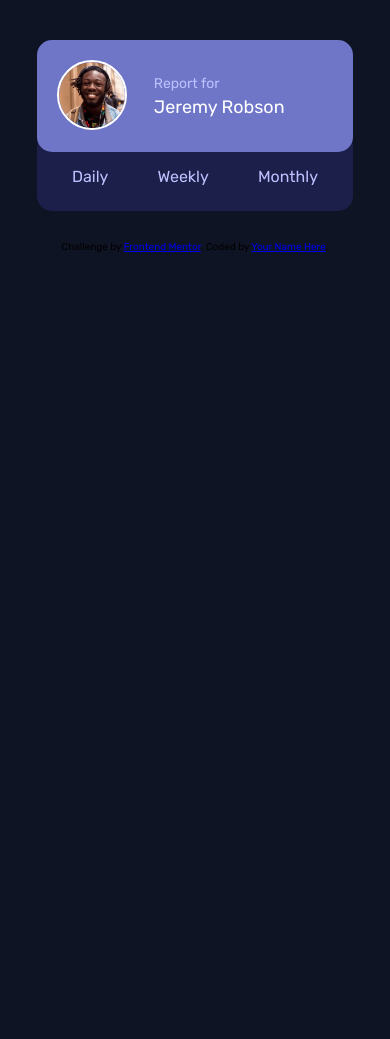
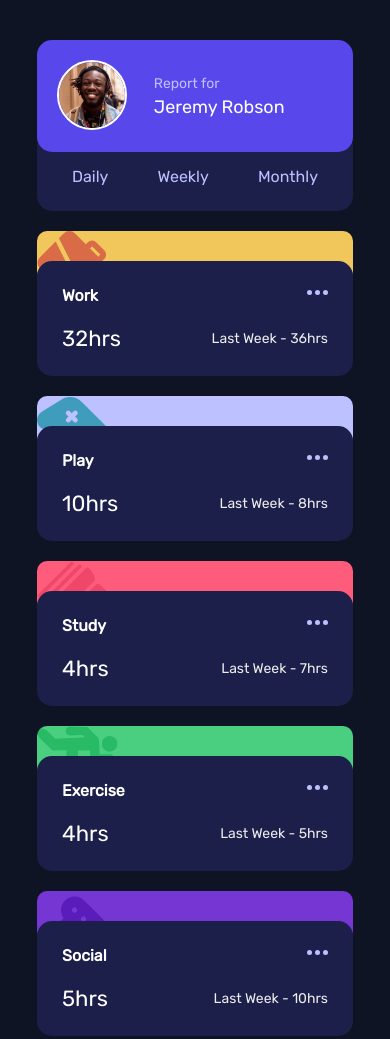
Before and after one commit to AlanF20/time-tracking, a website with bundled scripts: page index.html in a window 390 px wide. Shown: the top 1039 px of the page. Before the commit the page ends 844 px from the top, so only its background shows below. Built offline with nearby package versions, Linux system fonts and the light colour scheme.

Commit message:
add: not finished mobile version of the proyect

```diff
--- a/data.json
+++ b/data.js
@@ -1,4 +1,4 @@
-[
+const data = [
   {
     "title": "Work",
     "timeframes": {
@@ -102,3 +102,5 @@
     }
   }
 ]
+
+export default data
--- a/index.html
+++ b/index.html
@@ -9,6 +9,7 @@
   <link rel="preconnect" href="https://fonts.googleapis.com">
   <link rel="preconnect" href="https://fonts.gstatic.com" crossorigin>
   <link href="https://fonts.googleapis.com/css2?family=Rubik&display=swap" rel="stylesheet">
+  <script defer type="module" src="src/index.js"></script>
 </head>
 <body>
   <main class="main">
@@ -29,14 +30,12 @@
           <li class="main__profile-nav-ul-li">Monthly</li>
         </ul>
     </section>
-    <article class="main__cards">
 
-    </article>
   </main>
 
   <div class="attribution">
     Challenge by <a href="https://www.frontendmentor.io?ref=challenge" target="_blank">Frontend Mentor</a>.
-    Coded by <a href="#">Your Name Here</a>.
+    Coded by <a href="#">Alan Israel Flores Cabrera</a>.
   </div>
 </body>
 </html>
--- /dev/null
+++ b/src/Card.js
@@ -0,0 +1,35 @@
+import data from "../data.js";
+
+for(const dato of data){
+  console.log(dato)
+}
+const topics = ["Work", "Play", "Study","Exercise","Social", "Self Care"]
+const card = () =>{
+  const $article = document.createElement("article");
+  $article.classList="main__cards";
+  let i = 0;
+  for(const dato of data){
+    const $div = document.createElement("div");
+    $div.classList = "main__cards-template"
+    $div.innerHTML=`
+    <div class="main__cards-template-background ${topics[i++]}"></div>
+    <div class="main__cards-template-data">
+      <div class="main__cards-template-data-header">
+        <h3 class="main__cards-template-data-header-title">${dato.title}</h3>
+        <div class="main__cards-template-data-header-btn">
+          <img src="./images/icon-ellipsis.svg" alt="switch hours">
+        </div>
+      </div>
+      <div class="main__cards-template-data-content">
+        <h2 class="main__cards-template-data-content-hours">${dato.timeframes.weekly.current}hrs</h2>
+        <span class="main__cards-template-data-content-description">Last Week - ${dato.timeframes.weekly.previous}hrs</span>
+      </div>
+    </div>
+
+  `
+  $article.appendChild($div)
+  }
+
+  return $article
+}
+export default card;
--- /dev/null
+++ b/src/index.js
@@ -0,0 +1,4 @@
+import card from "./Card.js";
+
+const main = document.querySelector(".main");
+main.insertAdjacentElement("afterend",card());
--- a/styles.css
+++ b/styles.css
@@ -27,7 +27,7 @@ body{
   background-color: var(--Very-dark);
   flex-direction: column;
   font-family: 'Rubik', sans-serif;
-
+  gap: 20px;
 }
 .main{
   width: 90%;
@@ -35,6 +35,7 @@ body{
   align-items: center;
   justify-content: center;
   flex-direction: column;
+  gap: 20px;
 }
 .main__profile{
   width: 100%;
@@ -47,7 +48,7 @@ body{
 .main__profile-container{
   width: 90%;
   display: flex;
-  background-color: var(--Desaturated-blue);
+  background-color: var(--Blue);
   padding: 20px;
   border-radius: 15px;
   justify-content: center;
@@ -92,6 +93,78 @@ body{
   font-size: 1.6rem;
   color: var(--Pale-Blue);
 }
+.main__cards{
+  width: 90%;
+  display: flex;
+  flex-direction: column;
+  align-items: center;
+  justify-content: center;
+  gap: 20px;
+}
+.main__cards-template{
+  width: 90%;
+}
+.main__cards-template-background{
+  width: 100%;
+  padding: 25px;
+  border-radius: 10px;
+  z-index: -1;
+  background-repeat: no-repeat;
+}
+.Work{
+  background-color: var(--Soft-orange);
+  background-image: url("./images/icon-work.svg");
+}
+.Play{
+  background-color: var(--Pale-Blue);
+  background-image: url("./images/icon-play.svg");
+}
+.Study{
+  background-color: var(--Light-red);
+  background-image: url("./images/icon-study.svg");
+}
+.Exercise{
+  background-color: var(--Lime-green);
+  background-image: url("./images/icon-exercise.svg");
+}
+.Social{
+  background-color: var(--Violet);
+  background-image: url("./images/icon-social.svg");
+}
+.Self{
+  background-color: var(--Soft-orange);
+  background-image: url("./images/icon-self-care.svg");
+}
+.main__cards-template-data{
+  width: 100%;
+  padding: 15px;
+  margin-top: -20px;
+  border-radius: 15px;
+  background-color: var(--Dark-blue);
+}
+.main__cards-template-data-header,
+.main__cards-template-data-content{
+  width: 100%;
+  display: flex;
+  justify-content: space-between;
+  padding: 10px;
+}
+.main__cards-template-data-header-title{
+  font-size: 1.6rem;
+  color: white;
+}
+.main__cards-template-data-content-hours{
+  font-size: 2.2rem;
+  font-weight: lighter;
+  color: white;
+}
+.main__cards-template-data-content-description{
+  color: #eee;
+  display: flex;
+  justify-content: center;
+  align-items: center;
+  font-size: 1.4rem;
+}
 
 
 .attribution{
```
Also changed, not shown: package.json (added, +21 -0 lines).
